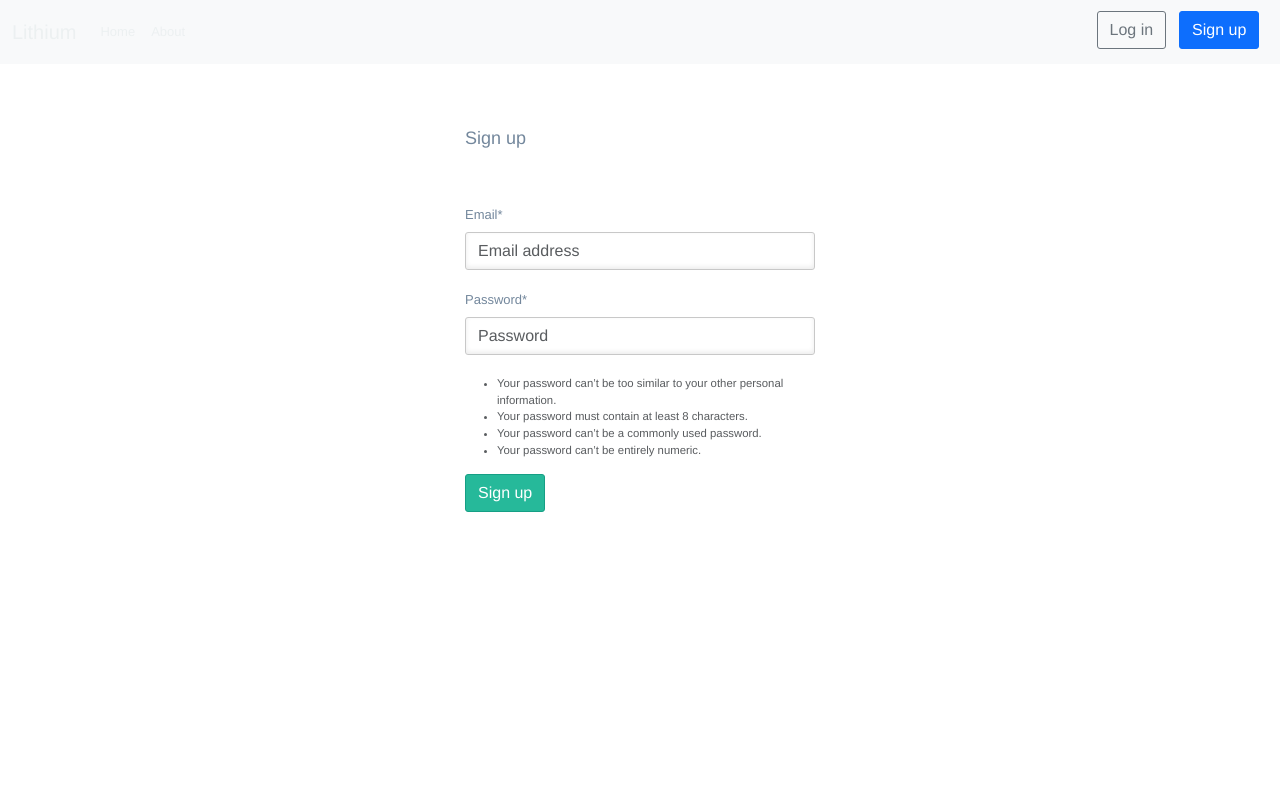
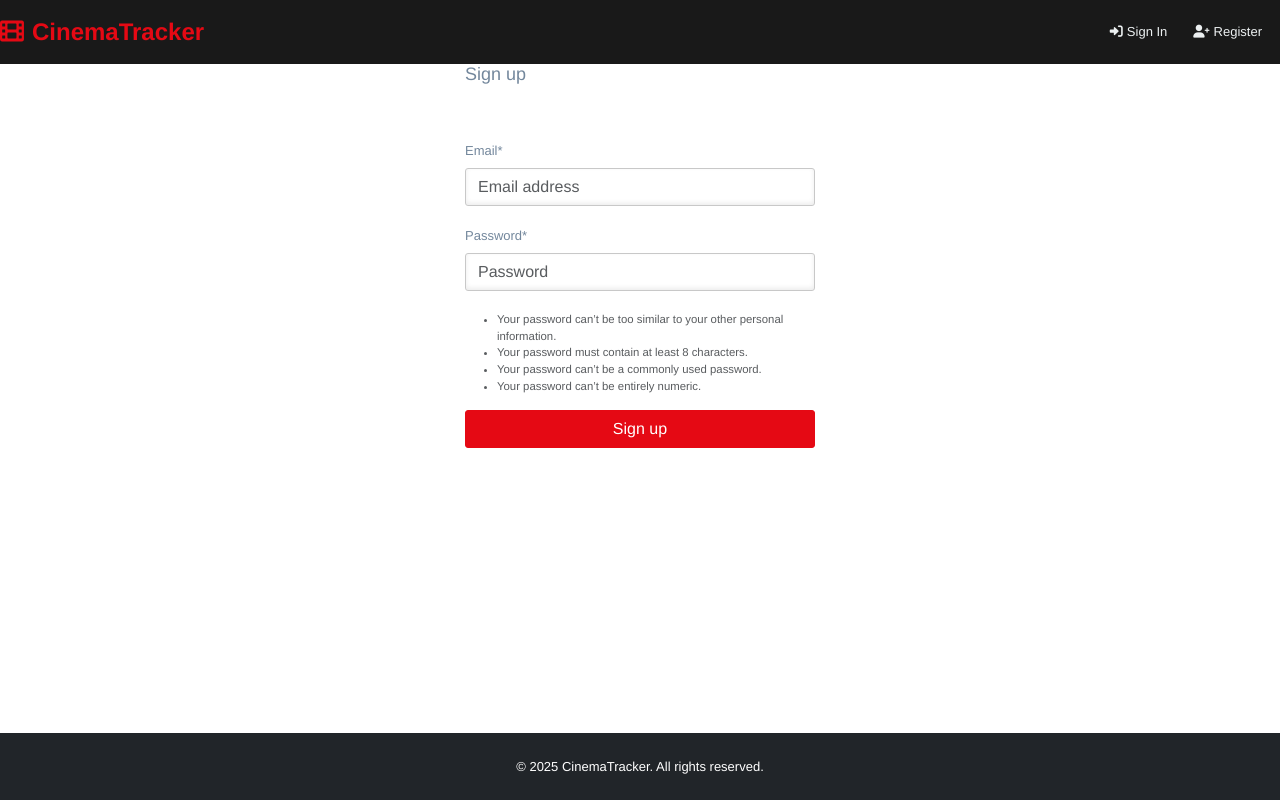
Before and after one commit to codeWithGodstime/cineTrack, a Django app: page /accounts/signup/ in a window 1280 px wide. Run offline with Django 5.2, Linux system fonts and the light colour scheme; some libraries are stand-ins or nearby versions.

Commit message:
landing page and styling

```diff
--- /dev/null
+++ b/accounts/urls.py
@@ -0,0 +1,7 @@
+from django.urls import path
+from .views import HomeView
+
+
+urlpatterns = [
+    path('', HomeView.as_view(), name='home'),
+]
--- a/django_project/settings/local.py
+++ b/django_project/settings/local.py
@@ -12,7 +12,7 @@ ALLOWED_HOSTS = env.list('DJANGO_ALLOWED_HOSTS', default=["localhost", "0.0.0.0"
 DATABASES = {
     "default": env.db_url(
         'DATABASE_URL',
-        default='postgresql://postgres:postgres@db:5432/postgres'
+        # default='postgresql://postgres:postgres@localhost:5432/postgres'
     )
 }
 
--- a/django_project/urls.py
+++ b/django_project/urls.py
@@ -5,4 +5,5 @@ from django.urls import path, include
 urlpatterns = [
     path("admin/", admin.site.urls),
     path("accounts/", include("allauth.urls")),
+    path("", include("accounts.urls")),
 ]
--- a/static/css/style.css
+++ b/static/css/style.css
@@ -7,3 +7,45 @@ body{
 .login_content {
     text-align: left !important;
 }
+
+.navbar {
+    background-color: rgba(0, 0, 0, 0.9) !important;
+}
+.navbar-brand {
+    font-size: 1.5rem;
+    font-weight: bold;
+    color: #e50914 !important;
+}
+.nav-link {
+    color: white !important;
+    margin: 0 10px;
+    transition: color 0.3s ease;
+}
+.nav-link:hover {
+    color: #e50914 !important;
+}
+
+.btn-primary {
+    background-color: #e50914;
+    border-color: #e50914;
+}
+.btn-primary:hover {
+    background-color: #b2070f;
+    border-color: #b2070f;
+}
+.btn-outline-light:hover {
+    background-color: #e50914;
+    border-color: #e50914;
+}
+.feature-icon {
+    font-size: 2.5rem;
+    color: #e50914;
+    margin-bottom: 1rem;
+}
+
+footer {
+    margin-inline: 0 !important;
+    position: fixed;
+    bottom: 0;
+    width: 100%;
+}
--- a/templates/_base.html
+++ b/templates/_base.html
@@ -6,72 +6,72 @@
   <meta charset="utf-8">
   <meta http-equiv="X-UA-Compatible" content="IE=edge,chrome=1">
   <meta name="viewport" content="width=device-width,minimum-scale=1,initial-scale=1">
-  <title>{% block title %}{% endblock title %}</title>
-  <link rel="shortcut icon" type="image/x-icon" href="{% static 'images/favicon.ico' %}">
+  <link rel="stylesheet" href="https://cdnjs.cloudflare.com/ajax/libs/font-awesome/6.0.0/css/all.min.css">
+  <title>{% block title %}CinemaTracker - Your Personal Movie & TV Show Companion{% endblock title %}</title>
 
-  {% block css %}
-  <!-- Bootstrap CSS -->
   <link href="https://cdn.jsdelivr.net/npm/bootstrap@5.3.3/dist/css/bootstrap.min.css" rel="stylesheet"
     integrity="sha384-QWTKZyjpPEjISv5WaRU9OFeRpok6YctnYmDr5pNlyT2bRjXh0JMhjY6hW+ALEwIH" crossorigin="anonymous">
 
   <link rel="stylesheet" href="{% static 'css/custom.min.css' %}">
   <link rel="stylesheet" href="{% static 'css/style.css' %}">
+  {% block css %}
+
   {% endblock %}
 </head>
 
 <body>
-  <nav class="navbar navbar-expand-lg bg-body-tertiary">
-    <div class="container-fluid">
-      <a class="navbar-brand" href="{% url 'home' %}">Lithium</a>
-      <button class="navbar-toggler" type="button" data-bs-toggle="collapse" data-bs-target="#navbarSupportedContent"
-        aria-controls="navbarSupportedContent" aria-expanded="false" aria-label="Toggle navigation">
+  <nav class="navbar navbar-expand-lg navbar-dark fixed-top">
+    <div class="container">
+        <a class="navbar-brand" href="{% url 'home' %}">
+            <i class="fas fa-film me-2"></i>CinemaTracker
+        </a>
+        <button class="navbar-toggler" type="button" data-bs-toggle="collapse" data-bs-target="#navbarNav">
             <span class="navbar-toggler-icon"></span>
         </button>
-      <div class="collapse navbar-collapse">
-        <ul class="navbar-nav me-auto mb-2 mb-lg-0">
+        <div class="collapse navbar-collapse" id="navbarNav">
+            <ul class="navbar-nav ms-auto">
+                {% if user.is_authenticated %}
                     <li class="nav-item">
-            <a class="nav-link active" aria-current="page" href="{% url 'home' %}">Home</a>
+                        <a class="nav-link" href="#"><i class="fas fa-search me-1"></i>Search</a>
                     </li>
                     <li class="nav-item">
-            <a class="nav-link" href="{% url 'about' %}">About</a>
+                        <a class="nav-link" href="#"><i class="fas fa-list me-1"></i>My List</a>
                     </li>
+                    <li class="nav-item">
+                        <a class="nav-link" href="#"><i class="fas fa-film me-1"></i>Movies</a>
+                    </li>
+                    <li class="nav-item">
+                        <a class="nav-link" href="#"><i class="fas fa-tv me-1"></i>TV Shows</a>
+                    </li>
+                    <li class="nav-item">
+                        <a class="nav-link" href="#"><i class="fas fa-compass me-1"></i>Explore</a>
+                    </li>
+                    <li class="nav-item">
+                        <a class="nav-link" href="{% url 'account_logout' %}"><i class="fas fa-sign-out-alt me-1"></i>Logout</a>
+                    </li>
+                {% else %}
+                    <li class="nav-item">
+                        <a class="nav-link" href="{% url 'account_login' %}"><i class="fas fa-sign-in-alt me-1"></i>Sign In</a>
+                    </li>
+                    <li class="nav-item">
+                        <a class="nav-link" href="{% url 'account_signup' %}"><i class="fas fa-user-plus me-1"></i>Register</a>
+                    </li>
+                {% endif %}
             </ul>
-        {% if user.is_authenticated %}
-        <div class="mr-auto">
-          <ul class="navbar-nav">
-            <li class="nav-item dropdown">
-              <a class="nav-link dropdown-toggle" href="#" role="button" data-bs-toggle="dropdown"
-                aria-expanded="false">
-                Settings
-              </a>
-              <ul class="dropdown-menu dropdown-menu-end">
-                <li><a class="dropdown-item" href="#">{{ user.email }}</a></li>
-                <li>
-                  <hr class="dropdown-divider">
-                </li>
-                <li><a class="dropdown-item" href="{% url 'account_change_password' %}">Change password</a></li>
-                <li><a class="dropdown-item" href="{% url 'account_logout' %}">Sign out</a></li>
-              </ul>
-            </li>
-          </ul>
-        </div>
-        {% else %}
-        <div class="mr-auto">
-          <form class="form d-flex">
-            <a href="{% url 'account_login' %}" class="btn btn-outline-secondary">Log in</a>
-            <a href="{% url 'account_signup' %}" class="btn btn-primary ms-2">Sign up</a>
-          </form>
-        </div>
-        {% endif %}
         </div>
     </div>
 </nav>
 
-  <div class="container">
     {% block content %}
     <p>Default content...</p>
     {% endblock content %}
+
+      <!-- Footer -->
+      <footer class="bg-dark text-white py-4 w-100">
+        <div class="text-center">
+            <p class="mb-0">&copy; {% now "Y" %} CinemaTracker. All rights reserved.</p>
         </div>
+    </footer>
 
   {% block javascript %}
   <!-- Bootstrap JavaScript -->
--- a/templates/account/login.html
+++ b/templates/account/login.html
@@ -5,13 +5,13 @@
 
 {% block content %}
 <div class="login_wrapper">
-  <h2>Log in</h2>
+  <h2 class="text-center">Log in</h2>
 
   <div class="login_content">
     <form method="post">
       {% csrf_token %}
       {{ form|crispy }}
-      <button class="btn btn-success" type="submit">Log in</button>
+      <button class="btn btn-primary w-100" type="submit">Log in</button>
     </form>
   </div>
 </div>
--- a/templates/account/signup.html
+++ b/templates/account/signup.html
@@ -10,7 +10,7 @@
     <form method="post">
       {% csrf_token %}
       {{ form|crispy }}
-      <button class="btn btn-success" type="submit">Sign up</button>
+      <button class="btn btn-primary w-100" type="submit">Sign up</button>
     </form>
   </div>
 </div>
```
Also changed, not shown: accounts/views.py (+5 -2 lines), templates/index.html (added, +60 -0 lines), 1 other file. Lines whose indentation alone changed are shown as unchanged.
